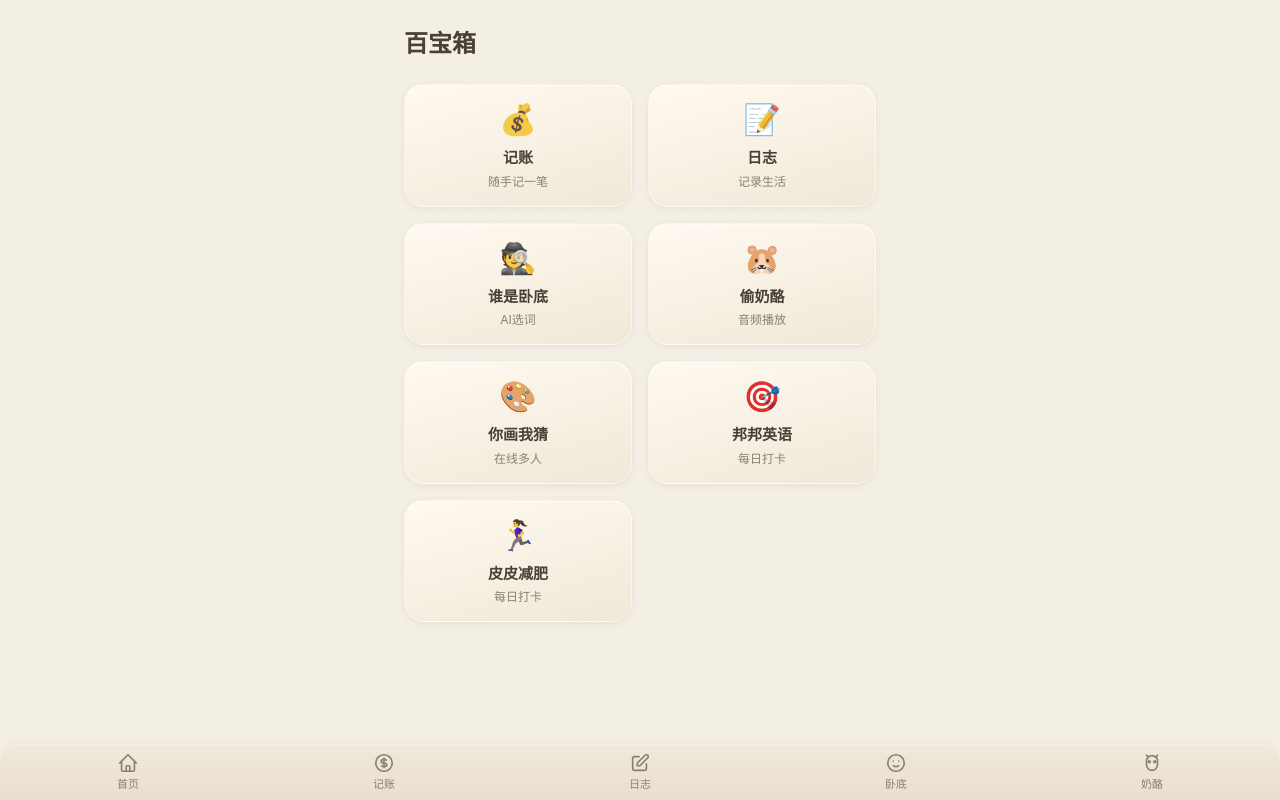
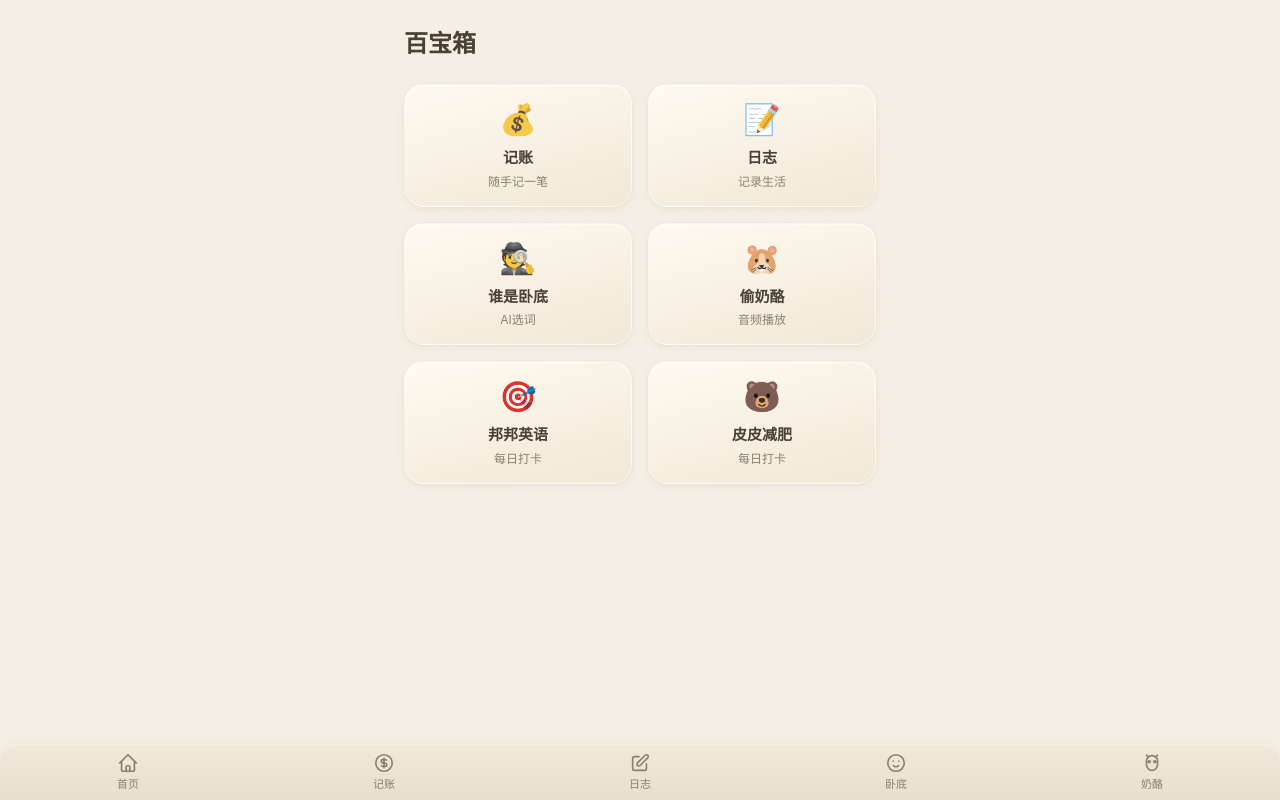
Before and after one commit to LAM23311/personal-app, a Next.js app: page / in a window 1280 px wide. Built offline with nearby package versions, Linux system fonts and the light colour scheme.

Commit message:
chore: hide draw-guess card, change pipi icon to bear

```diff
--- a/src/app/page.tsx
+++ b/src/app/page.tsx
@@ -32,12 +32,6 @@ export default function Home() {
           <span className="text-xs mt-1" style={{ color: '#8A7F73' }}>音频播放</span>
         </Link>
 
-        <a href="http://47.97.86.63:3456" target="_blank" rel="noopener noreferrer" className="card flex flex-col items-center py-7 active:scale-95 transition-transform">
-          <span className="text-3xl mb-2.5" style={{ filter: 'saturate(0.8)' }}>🎨</span>
-          <span className="font-semibold text-[15px]" style={{ color: '#4A4035' }}>你画我猜</span>
-          <span className="text-xs mt-1" style={{ color: '#8A7F73' }}>在线多人</span>
-        </a>
-
         <Link href="/bangbang" className="card flex flex-col items-center py-7 active:scale-95 transition-transform">
           <span className="text-3xl mb-2.5" style={{ filter: 'saturate(0.8)' }}>🎯</span>
           <span className="font-semibold text-[15px]" style={{ color: '#4A4035' }}>邦邦英语</span>
@@ -45,7 +39,7 @@ export default function Home() {
         </Link>
 
         <Link href="/pipi" className="card flex flex-col items-center py-7 active:scale-95 transition-transform">
-          <span className="text-3xl mb-2.5" style={{ filter: 'saturate(0.8)' }}>🏃‍♀️</span>
+          <span className="text-3xl mb-2.5" style={{ filter: 'saturate(0.8)' }}>🐻</span>
           <span className="font-semibold text-[15px]" style={{ color: '#4A4035' }}>皮皮减肥</span>
           <span className="text-xs mt-1" style={{ color: '#8A7F73' }}>每日打卡</span>
         </Link>
```
